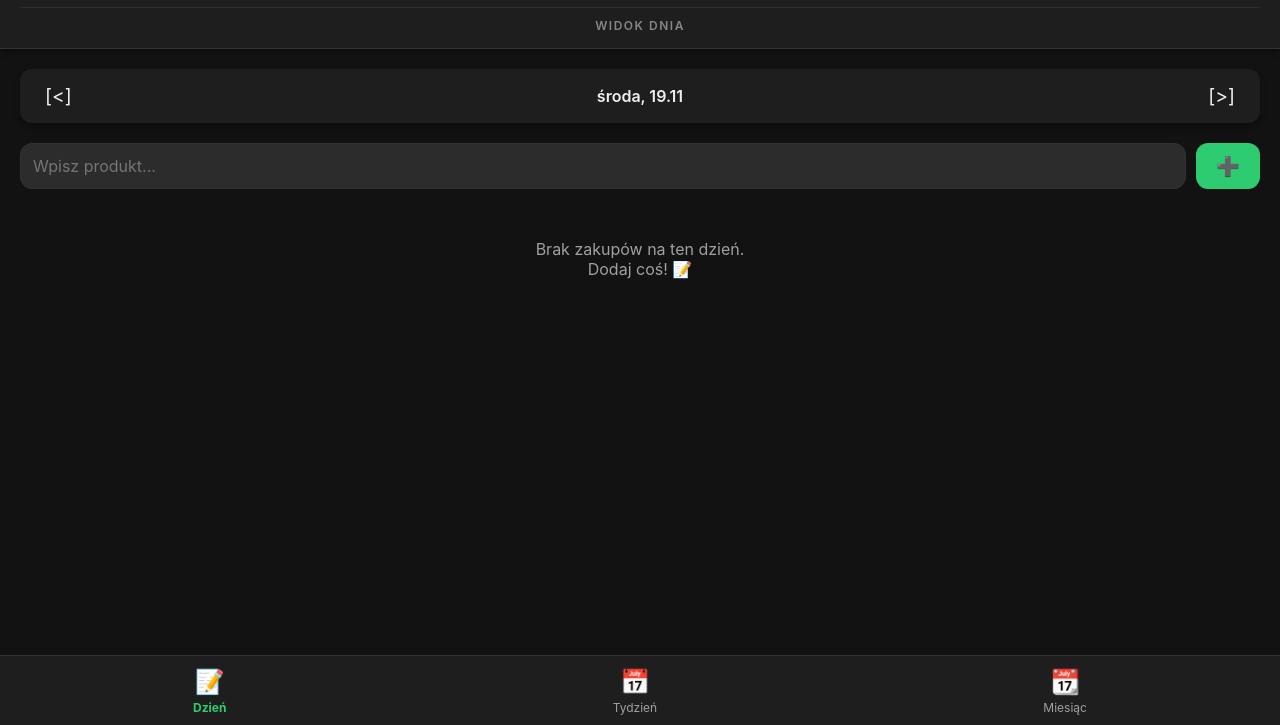
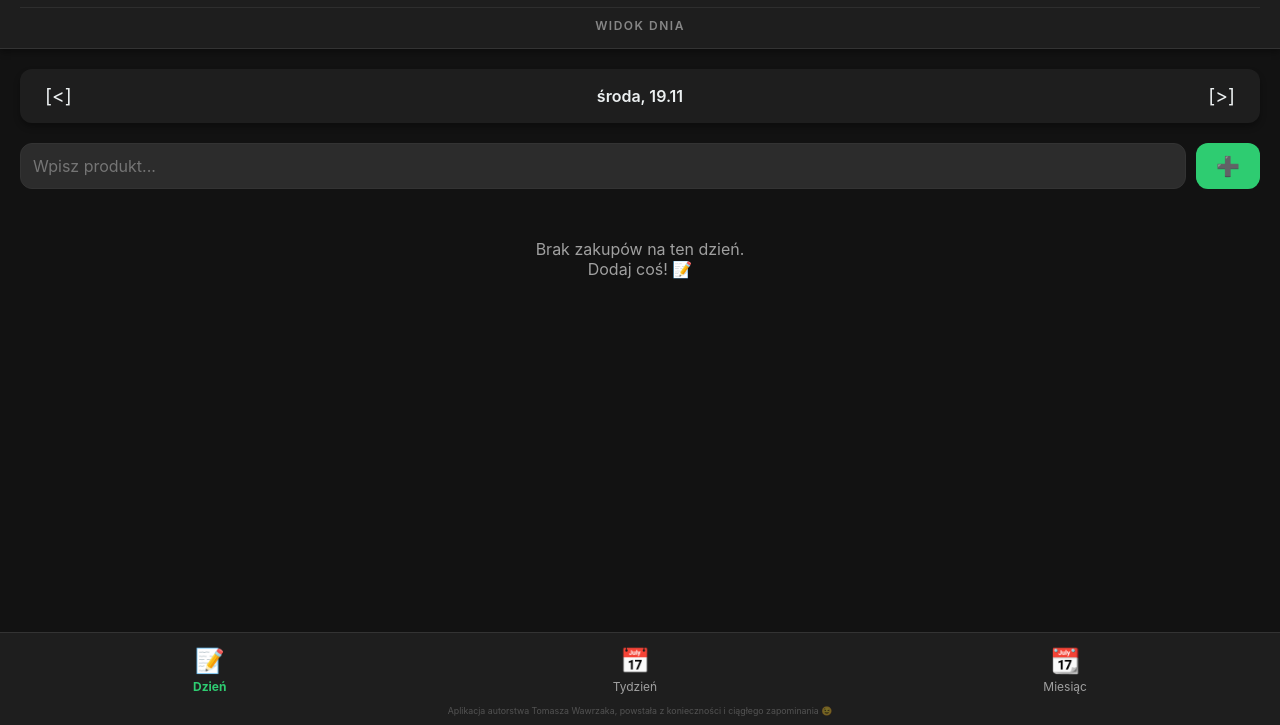
Before and after one commit to Wawrzak888/GreenGo, a plain HTML site: page index.html in a window 1280 px wide. Shown: the part 75-800 px from the top of the page. Drawn offline with Linux system fonts and the light colour scheme.

Commit message:
Dodanie stopki

```diff
--- a/index.html
+++ b/index.html
@@ -99,22 +99,43 @@
             flex: 1;
             overflow-y: auto;
             padding: 20px;
-            padding-bottom: 80px;
+            padding-bottom: 110px; /* Zwiększono padding, aby stopka z tekstem nie zasłaniała treści */
             position: relative;
         }
 
         footer {
             background: var(--bg-white);
             border-top: 1px solid var(--border-color);
-            height: 70px;
+            /* height: 70px; Usunięto sztywną wysokość, aby stopka dopasowała się do zawartości */
             position: fixed;
             bottom: 0;
             width: 100%;
             display: flex;
-            justify-content: space-around;
+            flex-direction: column; /* Układ kolumnowy: przyciski u góry, tekst na dole */
+            justify-content: center;
             align-items: center;
             z-index: 20;
             padding-bottom: env(safe-area-inset-bottom);
+            padding-top: 5px;
+        }
+
+        .footer-nav-container {
+            display: flex;
+            justify-content: space-around;
+            width: 100%;
+            align-items: center;
+        }
+
+        .footer-credits {
+            font-size: 0.55rem; /* Bardzo drobny tekst */
+            color: var(--gray);
+            margin-top: 4px;
+            margin-bottom: 8px; /* Odstęp od dolnej krawędzi (bezpieczny margines) */
+            text-align: center;
+            opacity: 0.4; /* Subtelna przezroczystość */
+            padding: 0 15px;
+            line-height: 1.2;
+            max-width: 90%;
         }
 
         /* --- COMPONENTS: NAVIGATION --- */
@@ -126,7 +147,7 @@
             align-items: center;
             font-size: 0.75rem;
             color: var(--gray);
-            padding: 10px;
+            padding: 8px 10px; /* Lekko zmniejszony padding */
             cursor: pointer;
             transition: color 0.2s;
         }
@@ -344,14 +365,14 @@
             z-index: 2;
         }
 
-        /* NEW: Status Badge Icon in Month View - UPDATED SIZE */
+        /* Status Badge Icon in Month View */
         .month-status-icon {
             position: absolute;
             top: 3px;
             right: 3px;
-            font-size: 1.4rem; /* ZNACZNIE POWIĘKSZONA IKONA (było 0.9rem) */
+            font-size: 1.4rem;
             line-height: 1;
-            filter: drop-shadow(0 1px 2px rgba(0,0,0,0.3)); /* Cień dla kontrastu */
+            filter: drop-shadow(0 1px 2px rgba(0,0,0,0.3));
         }
 
         /* --- NEW COLOR LOGIC STYLES --- */
@@ -365,11 +386,11 @@
             color: var(--green);
         }
 
-        /* NEW: Flex wrapper for week date and icon */
+        /* Flex wrapper for week date and icon */
         .week-status-wrapper {
             display: flex;
             align-items: center;
-            gap: 8px; /* Odstęp między ikoną a datą */
+            gap: 8px;
         }
 
         /* Month View: Full Background Status */
@@ -442,6 +463,7 @@
     </main>
 
     <footer>
+        <div class="footer-nav-container">
             <button class="nav-btn active" onclick="app.changeView('day')" id="btnDay">
                 <span class="nav-icon">📝</span>
                 <span>Dzień</span>
@@ -454,6 +476,10 @@
                 <span class="nav-icon">📆</span>
                 <span>Miesiąc</span>
             </button>
+        </div>
+        <div class="footer-credits">
+            Aplikacja autorstwa Tomasza Wawrzaka, powstała z konieczności i ciągłego zapominania 😉
+        </div>
     </footer>
 
     <script>
```
Lines whose indentation alone changed are shown as unchanged.
